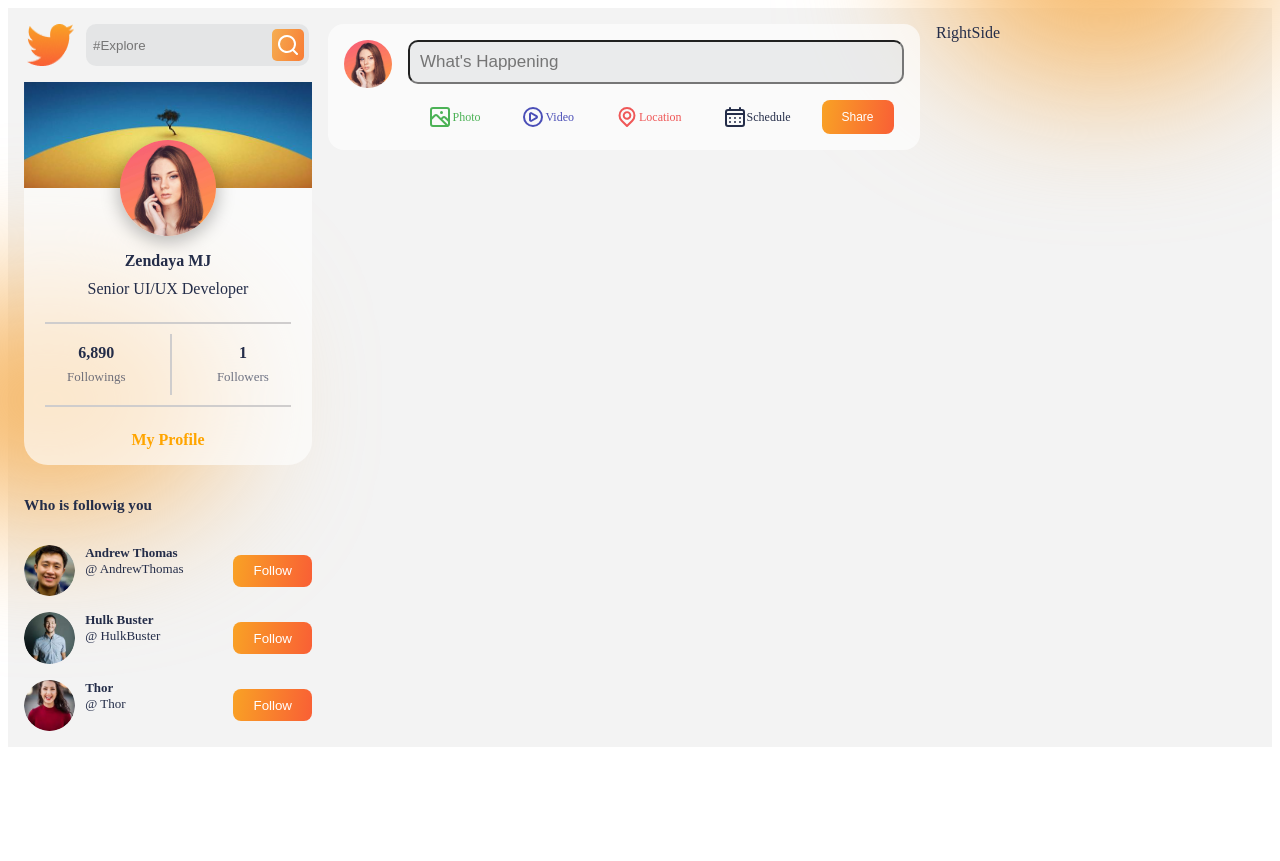
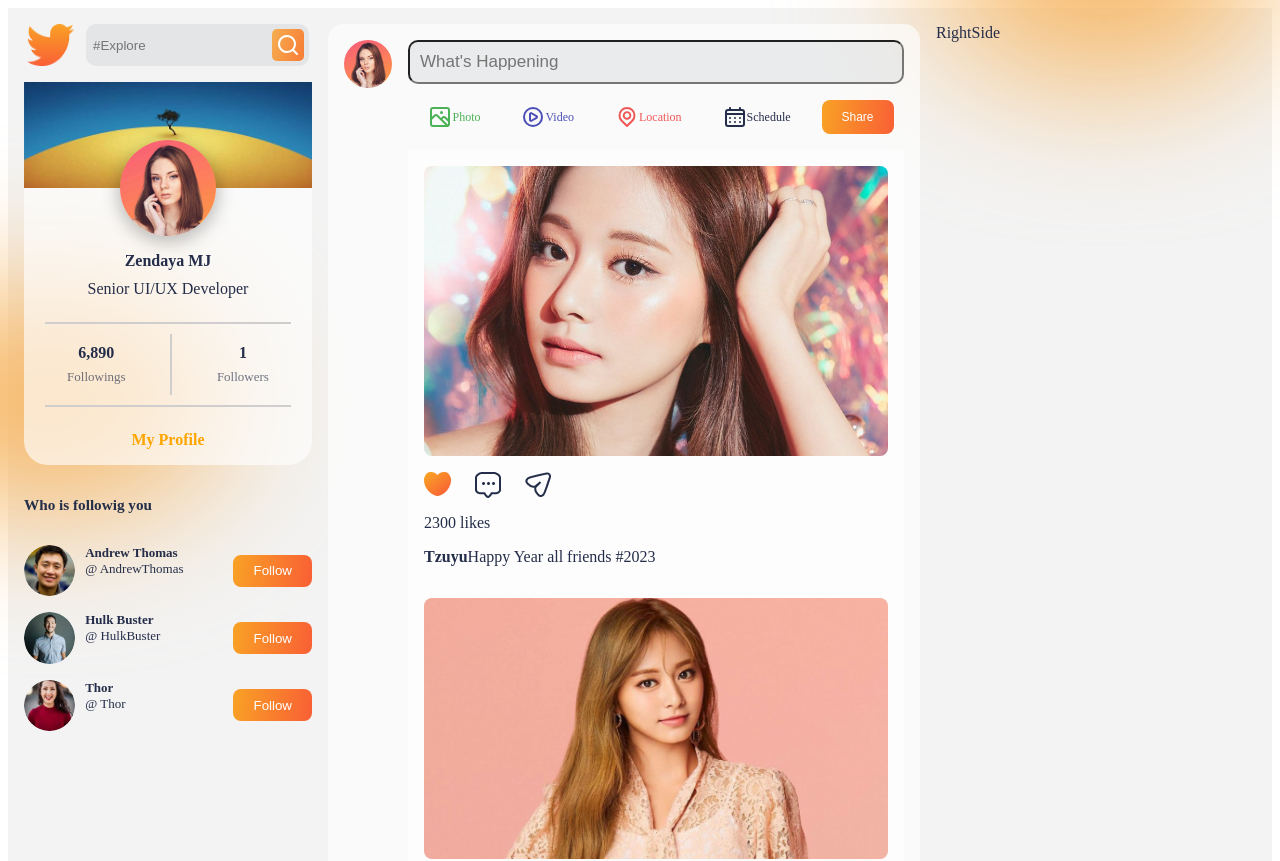
Before and after one commit to cryger/social-APP, a React (Create React App) app: page / in a window 1280 px wide. Shown: the top 861 px of the page. Before the commit the page ends 800 px from the top, so only its background shows below. Built offline with nearby package versions, Linux system fonts and the light colour scheme.

Commit message:
agregados nuevos componentes al proyecto

```diff
--- /dev/null
+++ b/src/Data/PostsData.js
@@ -0,0 +1,27 @@
+import postPic1 from '../img/postpic1.jpg'
+import postPic2 from '../img/postpic2.jpg'
+import postPic3 from '../img/postpic3.JPG'
+
+export const PostData = [
+    {
+        img:postPic1,
+        name:'Tzuyu',
+        desc: "Happy Year all friends #2023",
+        likes: 2300,
+        liked: true
+    },
+    {
+        img:postPic2,
+        name:'Maryam',
+        desc: "Happy Year all friends #2023",
+        likes: 2300,
+        liked: false
+    },
+    {
+        img:postPic3,
+        name:'Tzuyu',
+        desc: "Happy Year all friends #2023",
+        likes: 2300,
+        liked: true
+    }
+]
--- /dev/null
+++ b/src/components/Post/Post.css
@@ -0,0 +1,18 @@
+.Post{
+    display: flex;
+    flex-direction: column;
+    padding: 1rem;
+    background-color: var(--cardColor);
+    gap: 1rem;
+}
+.Post>img{
+    width: 100%;
+    max-height: 20rem;
+    object-fit: cover;
+    border-radius: 0.5rem;
+}
+.postReact{
+    display: flex;
+    align-items: flex-start;
+    gap: 1.5rem;
+}
--- /dev/null
+++ b/src/components/Post/Post.jsx
@@ -0,0 +1,28 @@
+import React from 'react'
+import './Post.css'
+import Comment from '../../img/comment.png'
+import Share from '../../img/share.png'
+import Heart from '../../img/like.png'
+import NotLike from '../../img/notlike.png'
+
+
+export const Post = ({data}) => {
+  return (
+    <div className="Post">
+        <img src={data.img} alt="" />
+
+        <div className="postReact">
+            <img src={data.likes?Heart:NotLike} alt="" />
+            <img src={Comment} alt="" />
+            <img src={Share} alt="" />
+        </div>
+
+        <span>{data.likes} likes</span>
+
+        <div className="detail">
+            <span><b>{data.name}</b></span>
+            <span>{data.desc}</span>
+        </div>
+    </div>
+  )
+}
--- a/src/components/PostShare/PostShare.jsx
+++ b/src/components/PostShare/PostShare.jsx
@@ -2,13 +2,14 @@
 import ProfileImage from '../../img/profileImg.jpg'
 import './PostShare.css'
 import {UilScenery,UilPlayCircle,UilLocationPoint,UilSchedule, UilTimes} from "@iconscout/react-unicons"
+import { Posts } from '../Posts/Posts'
 
 export const PostShare = () => {
     const [image, setImage] = useState(null);
     const imageRef = useRef();
 
     const onImageChange = (event) =>{
-        if(event.target.files && EventTarget.target.files[0]){
+        if(event.target.files && event.target.files[0]){
             let img = event.target.files[0];
             setImage({
                 image: URL.createObjectURL(img),
@@ -48,17 +49,25 @@
                     </div>
                     <button className='btnFollow ps-button'>Share</button>
                     <div style={{display:"none"}}>
-                        <input type="file" name='myImage' ref={imageRef} onChange={onImageChange}/>
+                        <input
+                        type="file"
+                        name="myImage"
+                        ref={imageRef}
+                        onChange={onImageChange}/>
                     </div>
                 </div>
-                {image &&
+            {image &&
                     <div className="previewImage">
                         <UilTimes onClick={()=>setImage(null)}/>
                         <img src={image.image} alt="" />
+
                     </div>
-                }
+            }
+                <Posts/>
             </div>
+
     </div>
+
 
 
 
--- /dev/null
+++ b/src/components/Posts/Posts.css
@@ -0,0 +1,5 @@
+.Posts{
+    display: flex;
+    flex-direction: column;
+    gap: 1rem;
+}
--- /dev/null
+++ b/src/components/Posts/Posts.jsx
@@ -0,0 +1,13 @@
+import React from 'react'
+import { PostData } from '../../Data/PostsData'
+import { Post } from '../Post/Post'
+
+export const Posts = () => {
+  return (
+    <div className="Posts">
+        {PostData.map((post, id)=>{
+            return <Post data={post} id={id}/>
+        })}
+    </div>
+  )
+}
```
